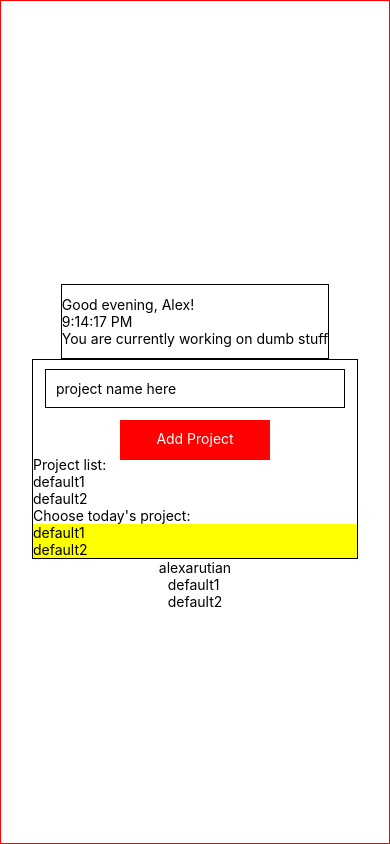
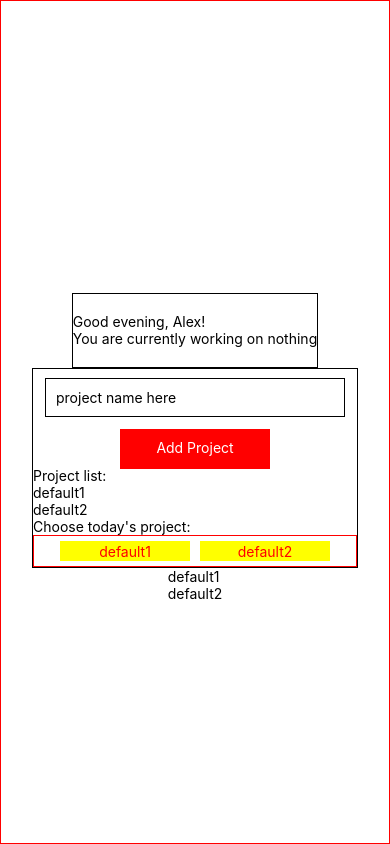
Before and after one commit to alexarutian/tracksuit, a React Native app: screen / in a window 390 px wide. Built offline with nearby package versions, Linux system fonts and the light colour scheme.

Commit message:
added state management helpers, created more components

```diff
--- a/App.js
+++ b/App.js
@@ -4,22 +4,24 @@ import CreateProject from "./components/createproject.js";
 import ProjectList from "./components/projectlist.js";
 import LogProject from "./components/logproject.js";
 import ProjectListContext from "./contexts/projectlistcontext.js";
+import CurrentProjectContext from "./contexts/currentprojectcontext";
+import { getStateValue, getStateValueCollection } from "./utilities/contexthelper.js";
 import { StyleSheet, Text, View } from "react-native";
 
-export const UsernameContext = React.createContext("default value");
+export default function App() {
+  const myState = getStateValueCollection({
+    currentProjectValue: "nothing",
+    projectListValue: ["default1", "default2"],
+  });
 
-export default function App() {
-  const [projectList, setProjectList] = React.useState(["default1", "default2"]);
-  // later - create helper function
-  const projectListValue = { value: projectList, setter: setProjectList };
-
-  const [currentProject, setCurrentProject] = React.useState("");
-  const currentProjectValue = { value: currentProject, setter: setCurrentProject };
+  // setter gets passed along with the value, allows child to manipulate state at higher level
+  const [currentHours, setCurrentHours] = React.useState();
+  const currentHoursValue = { value: currentHours, set: setCurrentHours };
 
   return (
     <View style={styles.container}>
-      <ProjectListContext.Provider value={projectListValue}>
-        <UsernameContext.Provider value={"alexarutian"}>
+      <CurrentProjectContext.Provider value={myState.currentProjectValue}>
+        <ProjectListContext.Provider value={myState.projectListValue}>
           <View style={styles.greetings}>
             <Greetings name={"Alex"}></Greetings>
           </View>
@@ -28,23 +30,12 @@ export default function App() {
             <ProjectList></ProjectList>
             <LogProject></LogProject>
           </View>
-          <Username />
-        </UsernameContext.Provider>
-        <View>
-          <EList />
-        </View>
-      </ProjectListContext.Provider>
+          <View>
+            <EList />
+          </View>
+        </ProjectListContext.Provider>
+      </CurrentProjectContext.Provider>
     </View>
-  );
-}
-
-function Username() {
-  return (
-    <UsernameContext.Consumer>
-      {(username) => {
-        return <Text>{username}</Text>;
-      }}
-    </UsernameContext.Consumer>
   );
 }
 
--- a/components/createproject.js
+++ b/components/createproject.js
@@ -7,7 +7,7 @@ const CreateProject = () => {
 
   const updateProjectList = (projectListObject) => {
     const newProjectList = projectListObject.value.concat(text);
-    projectListObject.setter(newProjectList);
+    projectListObject.set(newProjectList);
     setText("");
   };
 
--- a/components/greetings.js
+++ b/components/greetings.js
@@ -1,4 +1,5 @@
 import React from "react";
+import CurrentProjectContext from "../contexts/currentprojectcontext.js";
 import { Text, TouchableOpacity, View } from "react-native";
 
 const Greetings = ({ name }) => {
@@ -21,8 +22,12 @@ const Greetings = ({ name }) => {
       <Text>
         {greetingString}, {name}!
       </Text>
-      <Text>{todayTime}</Text>
-      <Text>You are currently working on {currentProject}</Text>
+      {/* <Text>{todayTime}</Text> */}
+      <CurrentProjectContext.Consumer>
+        {(currentProjectObject) => {
+          return <Text>You are currently working on {currentProjectObject.value}</Text>;
+        }}
+      </CurrentProjectContext.Consumer>
     </View>
   );
 };
--- a/components/logproject.js
+++ b/components/logproject.js
@@ -1,24 +1,49 @@
 import React from "react";
 import ProjectListContext from "../contexts/projectlistcontext.js";
+import CurrentProjectContext from "../contexts/currentprojectcontext.js";
+
 import { Text, View, TouchableOpacity, StyleSheet } from "react-native";
 
 const LogProject = () => {
   return (
     <View>
       <Text>Choose today's project:</Text>
-      <ProjectListContext.Consumer>
-        {(projectListObject) => {
+      <CurrentProjectContext.Consumer>
+        {(currentProjectStateValue) => {
           return (
-            <View>
-              {projectListObject.value.map((project, idx) => (
-                <TouchableOpacity style={styles.projectSelection} key={idx}>
-                  <Text>{project}</Text>
-                </TouchableOpacity>
-              ))}
-            </View>
+            <ProjectListContext.Consumer>
+              {(projectListStateValue) => {
+                return (
+                  <SelectorButtonList itemList={projectListStateValue.value} stateValue={currentProjectStateValue} />
+                );
+              }}
+            </ProjectListContext.Consumer>
           );
         }}
-      </ProjectListContext.Consumer>
+      </CurrentProjectContext.Consumer>
+    </View>
+  );
+};
+
+const SelectorButton = ({ item, stateValue }) => {
+  return (
+    <TouchableOpacity
+      style={styles.projectSelection}
+      onPress={() => {
+        stateValue.set(item);
+      }}
+    >
+      <Text style={styles.buttonLabel}>{item}</Text>
+    </TouchableOpacity>
+  );
+};
+
+const SelectorButtonList = ({ itemList, stateValue }) => {
+  return (
+    <View style={styles.projectSelections}>
+      {itemList.map((project, idx) => (
+        <SelectorButton key={idx} item={project} stateValue={stateValue} />
+      ))}
     </View>
   );
 };
@@ -26,6 +51,23 @@ const LogProject = () => {
 const styles = StyleSheet.create({
   projectSelection: {
     backgroundColor: "yellow",
+    width: 130,
+    height: 20,
+    padding: 2,
+    margin: 5,
+  },
+  projectSelections: {
+    borderWidth: 1,
+    borderColor: "red",
+    display: "flex",
+    flexDirection: "row",
+    alignItems: "center",
+    justifyContent: "center",
+    flexWrap: "wrap",
+  },
+  buttonLabel: {
+    textAlign: "center",
+    color: "red",
   },
 });
 
--- a/contexts/currentprojectcontext.js
+++ b/contexts/currentprojectcontext.js
@@ -1,7 +1,7 @@
 import React from "react";
 
 const CurrentProjectContext = React.createContext({
-  value: "",
+  value: "nothing",
   setter: () => {},
 });
 export default CurrentProjectContext;
--- /dev/null
+++ b/utilities/contexthelper.js
@@ -0,0 +1,19 @@
+import React from "react";
+
+const getStateValue = (deflt = "") => {
+  const [value, set] = React.useState(deflt);
+
+  return { value, set };
+};
+
+const getStateValueCollection = (defaults) => {
+  let output = {};
+  for (const id in defaults) {
+    if (defaults.hasOwnProperty(id)) {
+      output[id] = getStateValue(defaults[id]);
+    }
+  }
+  return output;
+};
+
+export { getStateValue, getStateValueCollection };
```
